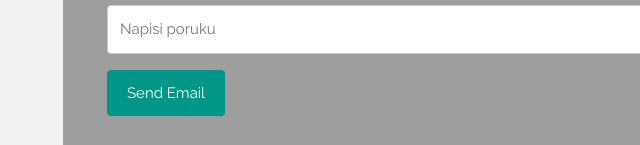
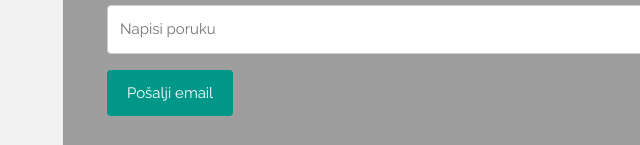
Before and after one commit to ReljaStefanovicGitHub/R-DMD-Transport, a website with bundled scripts: page index.html in a window 1280 px wide. Shown: the part 2670-2815 px from the top of the page, 237-877 px from the left. Built offline with nearby package versions, Linux system fonts and the light colour scheme.

Commit message:
SRB translate

```diff
--- a/index.html
+++ b/index.html
@@ -247,7 +247,7 @@
         <input type="email" id="email" placeholder="Your email">
         <label for="text"></label>
         <input type="text" placeholder="Napisi poruku" id="message">
-        <button id="sendEmailButton" onclick="sendEmail()">Send Email</button>
+        <button id="sendEmailButton" onclick="sendEmail()">Pošalji email</button>
       </div>
     </section>
   </div>
```
